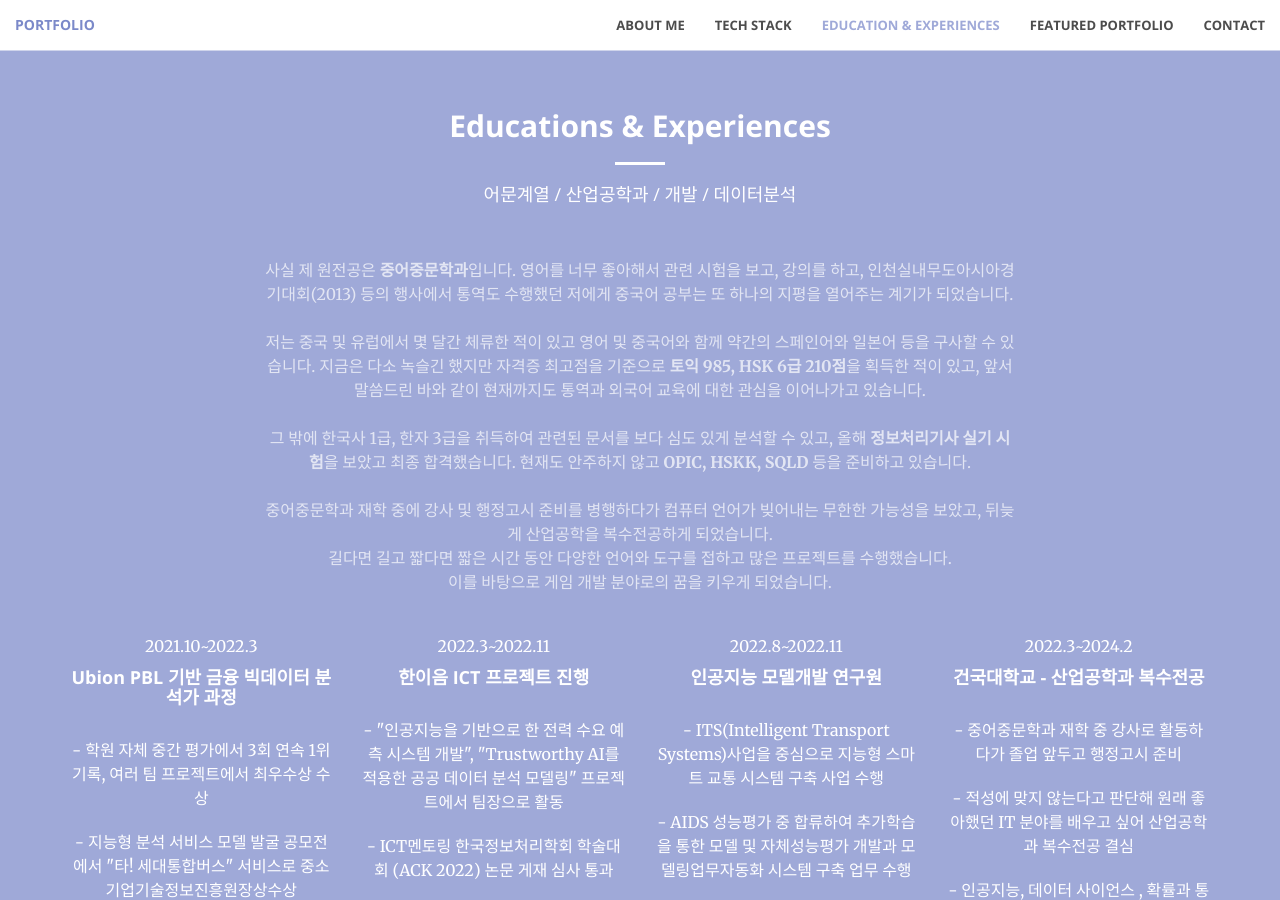
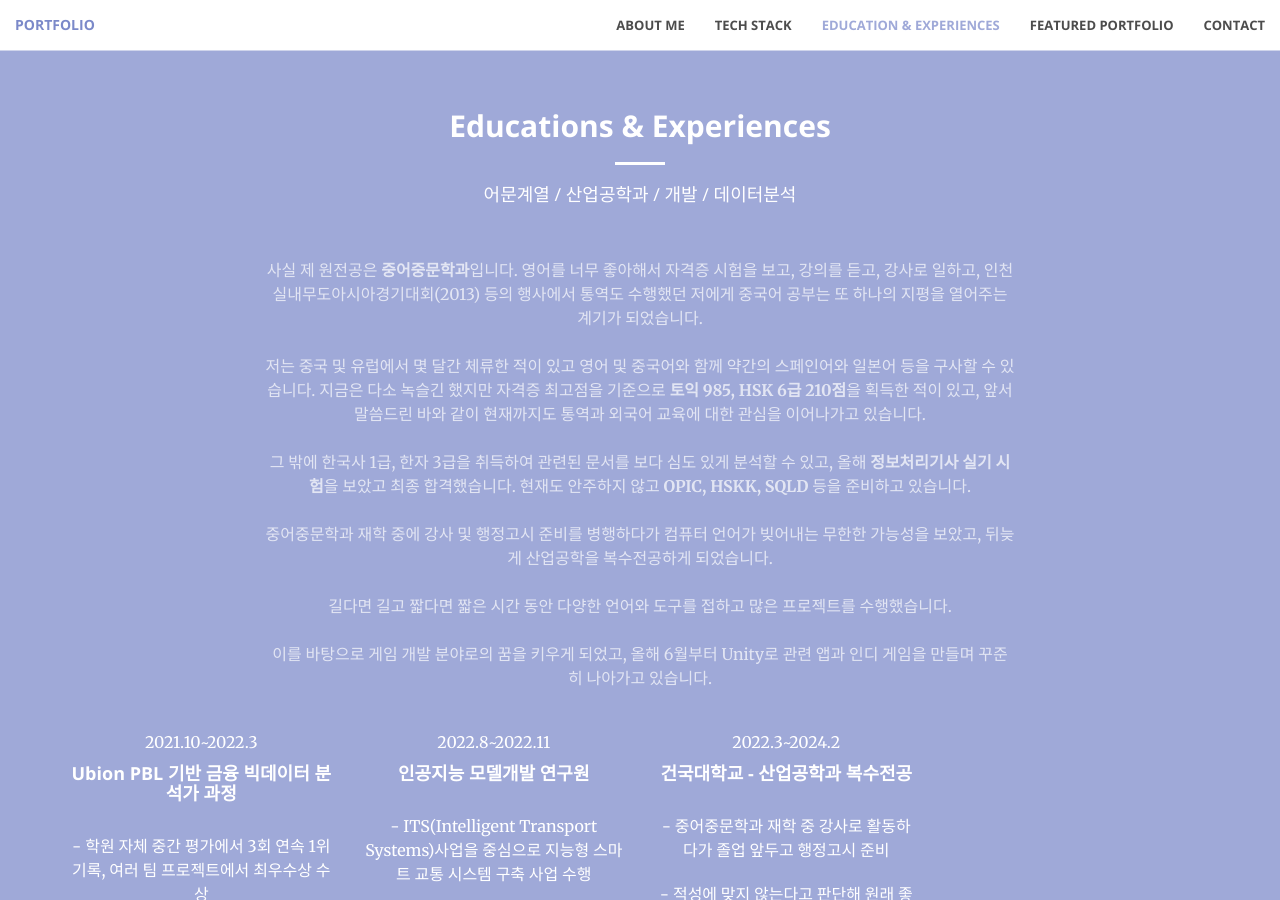
Before and after one commit to ymdev2023/ymdev2023.github.io, a Jekyll site: the page built from index.html, in a window 1280 px wide and 900 px high, scrolled down 2253 px. Built offline with Jekyll 4.4.1, drawn with Linux system fonts in a browser that asks for light colours.

Commit message:
edu tech

```diff
--- a/_includes/education-experience.html
+++ b/_includes/education-experience.html
@@ -11,11 +11,12 @@
         <br />
         <p class="text-faded">
           <br />사실 제 원전공은 <b>중어중문학과</b>입니다. 영어를 너무 좋아해서
-          관련 시험을 보고, 강의를 하고, 인천실내무도아시아경기대회(2013) 등의
-          행사에서 통역도 수행했던 저에게 중국어 공부는 또 하나의 지평을
-          열어주는 계기가 되었습니다. <br /><br />저는 중국 및 유럽에서 몇 달간
-          체류한 적이 있고 영어 및 중국어와 함께 약간의 스페인어와 일본어 등을
-          구사할 수 있습니다. 지금은 다소 녹슬긴 했지만 자격증 최고점을 기준으로
+          자격증 시험을 보고, 강의를 듣고, 강사로 일하고,
+          인천실내무도아시아경기대회(2013) 등의 행사에서 통역도 수행했던 저에게
+          중국어 공부는 또 하나의 지평을 열어주는 계기가 되었습니다.
+          <br /><br />저는 중국 및 유럽에서 몇 달간 체류한 적이 있고 영어 및
+          중국어와 함께 약간의 스페인어와 일본어 등을 구사할 수 있습니다. 지금은
+          다소 녹슬긴 했지만 자격증 최고점을 기준으로
           <b>토익 985, HSK 6급 210점</b>을 획득한 적이 있고, 앞서 말씀드린 바와
           같이 현재까지도 통역과 외국어 교육에 대한 관심을 이어나가고 있습니다.
           <br /><br />
@@ -25,9 +26,10 @@
           준비하고 있습니다.<br /><br />
           중어중문학과 재학 중에 강사 및 행정고시 준비를 병행하다가 컴퓨터
           언어가 빚어내는 무한한 가능성을 보았고, 뒤늦게 산업공학을 복수전공하게
-          되었습니다. <br />길다면 길고 짧다면 짧은 시간 동안 다양한 언어와
-          도구를 접하고 많은 프로젝트를 수행했습니다. <br />이를 바탕으로 게임
-          개발 분야로의 꿈을 키우게 되었습니다.
+          되었습니다. <br /><br />길다면 길고 짧다면 짧은 시간 동안 다양한
+          언어와 도구를 접하고 많은 프로젝트를 수행했습니다.<br />
+          <br />이를 바탕으로 게임 개발 분야로의 꿈을 키우게 되었고, 올해
+          6월부터 Unity로 관련 앱과 인디 게임을 만들며 꾸준히 나아가고 있습니다.
         </p>
       </div>
     </div>
@@ -49,8 +51,6 @@
             서비스로 중소기업기술정보진흥원장상수상
           </p>
         </div>
-      </div>
-      <div class="col-lg-3 col-md-6 text-center">
         <div class="service-box">
           <p>2022.3~2022.11</p>
           <h4><b>한이음 ICT 프로젝트 진행</b></h4>
--- a/_includes/tech-stack.html
+++ b/_includes/tech-stack.html
@@ -38,7 +38,7 @@
           <b>스마트 교통 흐름 분석 및 자율 주행 관련 프로젝트</b>를
           진행해보았습니다. <br />
         </p>
-        <p></p>
+        <p></p> <p></p>
         <a
           href="https://ymdev2023.notion.site/YOON-MYUNG-KIM-2364a1bf079d4a6ea703e5dbc3a9a65a?pvs=4"
           class="btn btn-default btn-xl wow tada"
```
